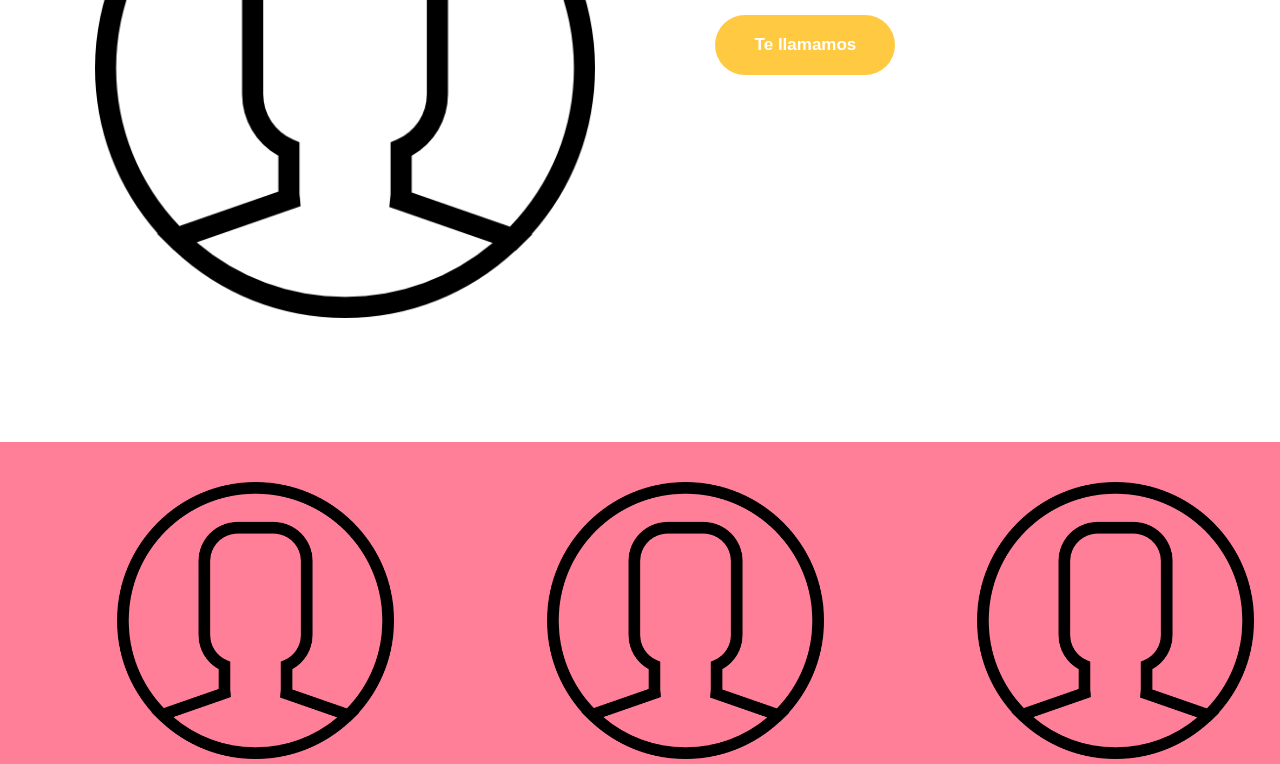
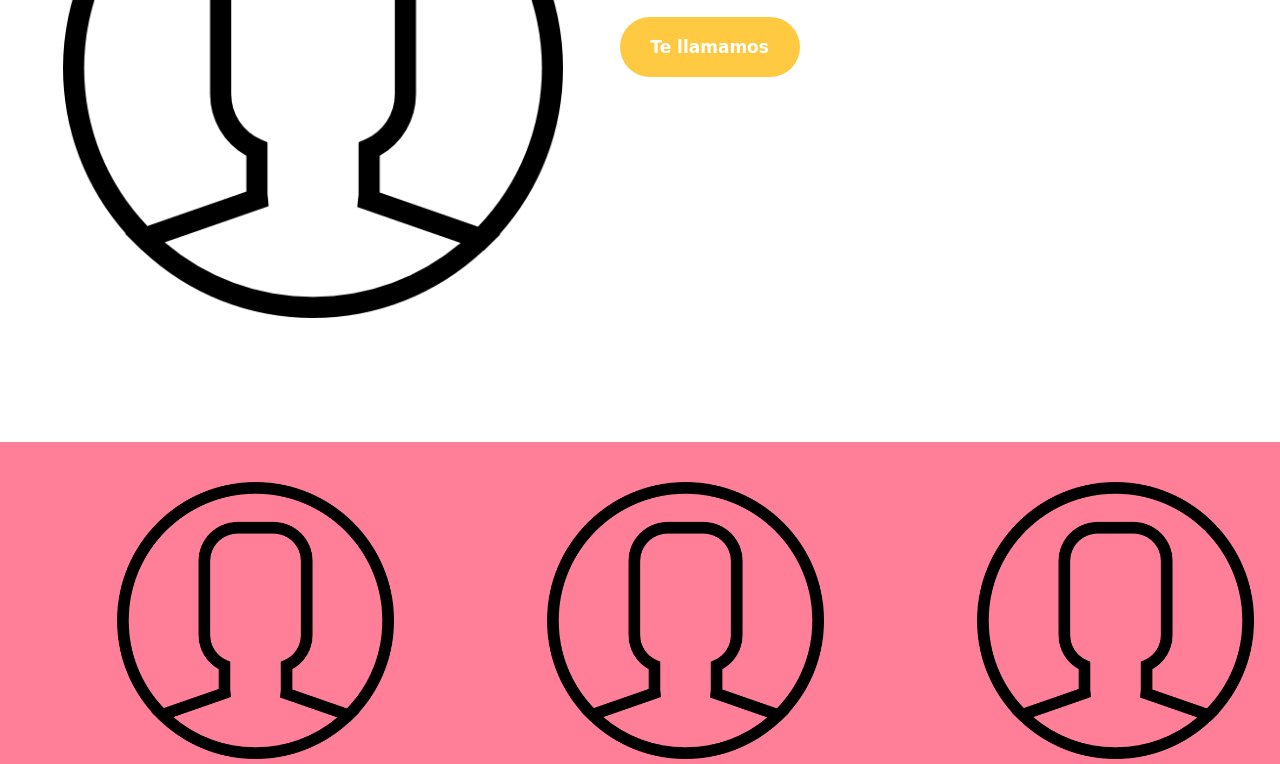
Before and after one commit to laugarci/start_up_site, a plain HTML site: page index.html in a window 1280 px wide. Shown: the part 352-1116 px from the top of the page. Drawn offline with Linux system fonts and the light colour scheme.

Commit message:
font-family changed

```diff
--- a/index.css
+++ b/index.css
@@ -10,6 +10,7 @@ display: nos ayuda a controlar dónde se va a ver un elemento HTML dentro de la
 * {
     margin: 0px;
     padding: 0px;
+    font-family: 'Vina Sans', cursive;
 }
 
 /*Header de la pagina*/
```
